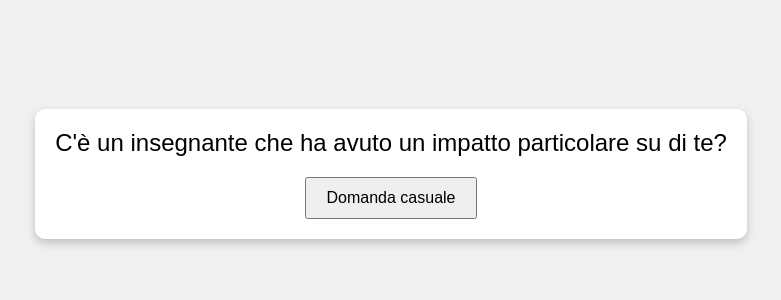
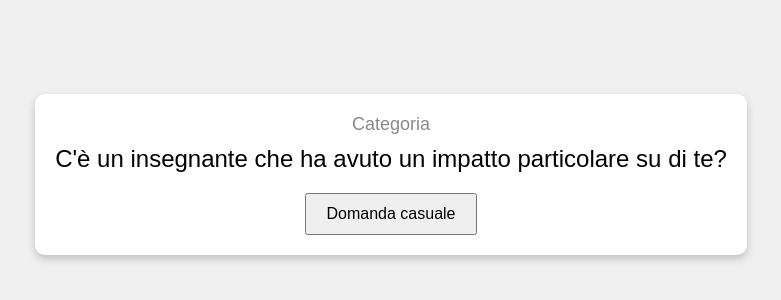
Before and after one commit to maxys2025/QuestionsGame, a plain HTML site: page index.html in a window 1280 px wide. Shown: the part 234-534 px from the top of the page, without its empty margins (249-1030 px from the left). Drawn offline with Linux system fonts and the light colour scheme.

Commit message:
Update index.html

```diff
--- a/index.html
+++ b/index.html
@@ -20,6 +20,11 @@
             border-radius: 10px;
             box-shadow: 0 4px 8px rgba(0, 0, 0, 0.2);
         }
+        #category {
+            font-size: 18px;
+            color: #888;
+            margin-bottom: 10px;
+        }
         #question {
             font-size: 24px;
             margin-bottom: 20px;
@@ -33,6 +38,7 @@
 </head>
 <body>
     <div id="container">
+        <div id="category">Categoria</div>
         <div id="question">Clicca il pulsante per una domanda!</div>
         <button id="random-button">Domanda casuale</button>
     </div>
```
